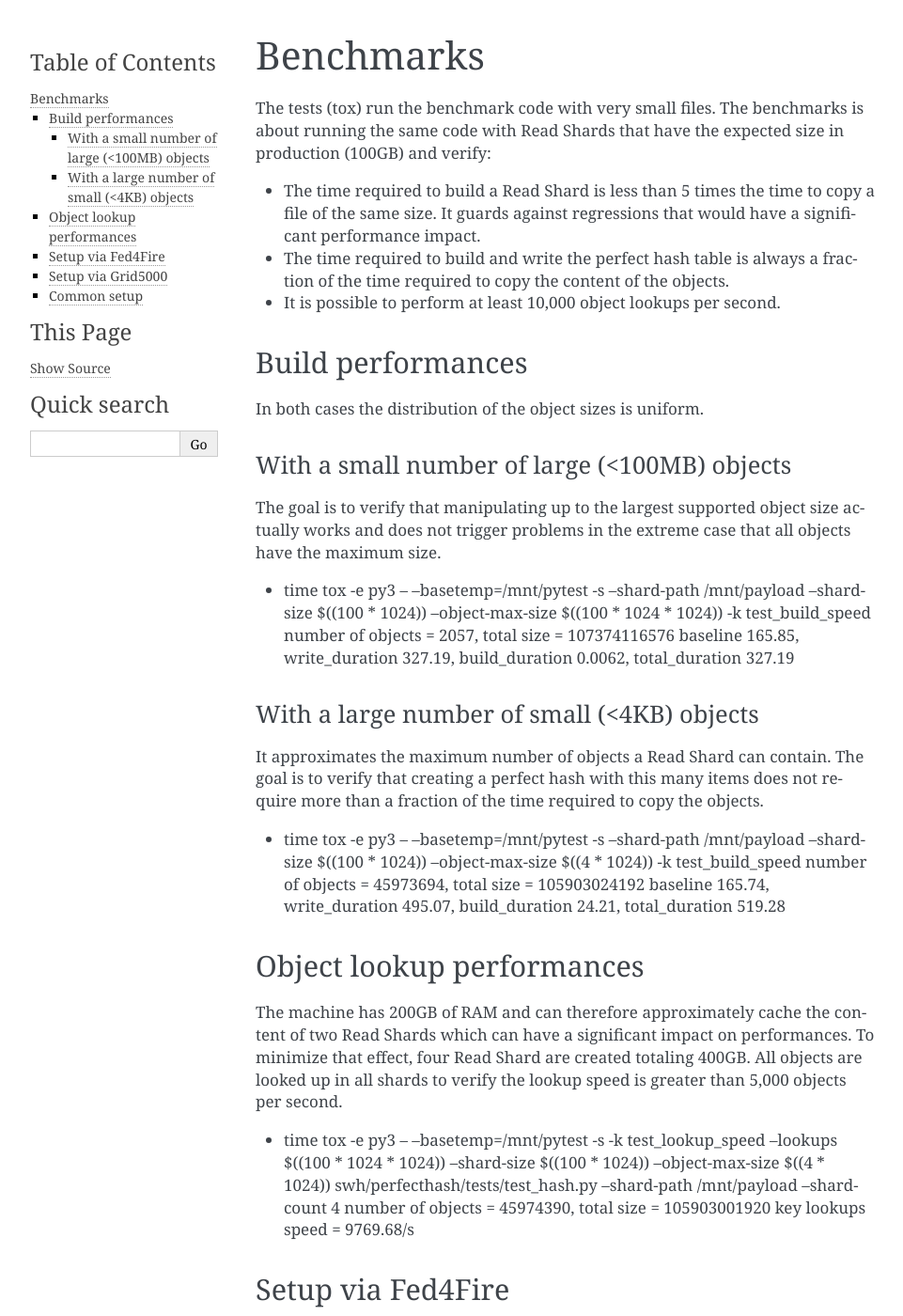
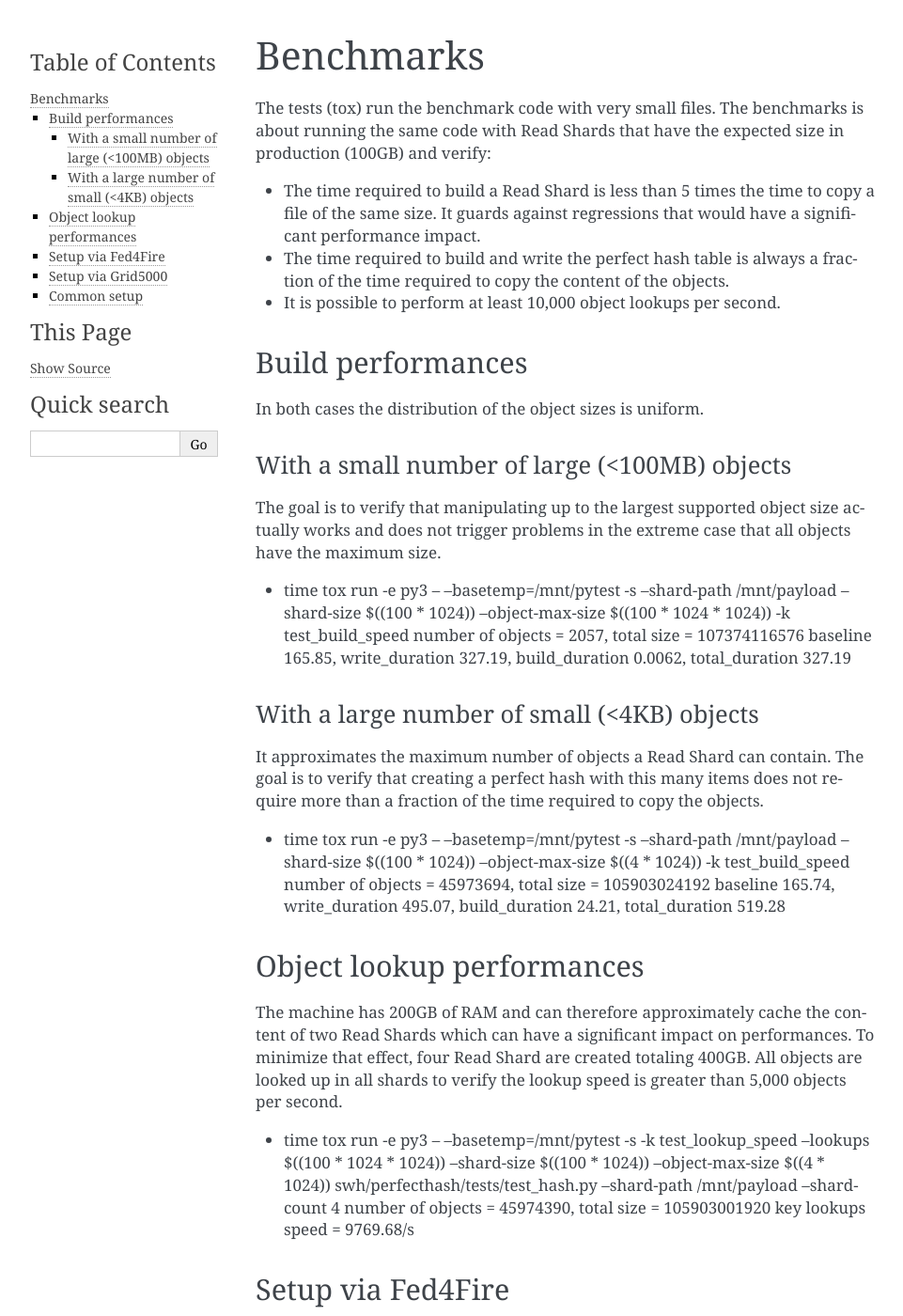
Before and after one commit to SoftwareHeritage/swh-perfecthash, a Sphinx documentation site: the page built from docs/benchmarks.rst, in a window 1280 px wide and 1400 px high. Shown: the whole window at 94% size, without its empty margins (148-1109 px from the left). Built offline with Sphinx 7.4.7, drawn with Linux system fonts in a browser that asks for light colours; some of the changed text lies outside the part shown.

Commit message:
Update documentation to use tox 4 command line syntax
See: https://tox.wiki/en/latest/upgrading.html#updating-usage-with-e

```diff
--- a/docs/benchmarks.rst
+++ b/docs/benchmarks.rst
@@ -27,7 +27,7 @@ The goal is to verify that manipulating up to the largest supported
 object size actually works and does not trigger problems in the
 extreme case that all objects have the maximum size.
 
-* time tox -e py3 -- --basetemp=/mnt/pytest -s --shard-path /mnt/payload --shard-size $((100 * 1024)) --object-max-size $((100 * 1024 * 1024)) -k test_build_speed
+* time tox run -e py3 -- --basetemp=/mnt/pytest -s --shard-path /mnt/payload --shard-size $((100 * 1024)) --object-max-size $((100 * 1024 * 1024)) -k test_build_speed
   number of objects = 2057, total size = 107374116576
   baseline 165.85, write_duration 327.19, build_duration 0.0062, total_duration 327.19
 
@@ -39,7 +39,7 @@ contain. The goal is to verify that creating a perfect hash with this
 many items does not require more than a fraction of the time required
 to copy the objects.
 
-* time tox -e py3 -- --basetemp=/mnt/pytest -s --shard-path /mnt/payload --shard-size $((100 * 1024)) --object-max-size $((4 * 1024)) -k test_build_speed
+* time tox run -e py3 -- --basetemp=/mnt/pytest -s --shard-path /mnt/payload --shard-size $((100 * 1024)) --object-max-size $((4 * 1024)) -k test_build_speed
   number of objects = 45973694, total size = 105903024192
   baseline 165.74, write_duration 495.07, build_duration 24.21, total_duration 519.28
 
@@ -53,7 +53,7 @@ performances. To minimize that effect, four Read Shard are created
 totaling 400GB. All objects are looked up in all shards to verify
 the lookup speed is greater than 5,000 objects per second.
 
-* time tox -e py3 -- --basetemp=/mnt/pytest -s -k test_lookup_speed --lookups $((100 * 1024 * 1024)) --shard-size $((100 * 1024)) --object-max-size $((4 * 1024)) swh/perfecthash/tests/test_hash.py  --shard-path /mnt/payload --shard-count 4
+* time tox run -e py3 -- --basetemp=/mnt/pytest -s -k test_lookup_speed --lookups $((100 * 1024 * 1024)) --shard-size $((100 * 1024)) --object-max-size $((4 * 1024)) swh/perfecthash/tests/test_hash.py  --shard-path /mnt/payload --shard-count 4
   number of objects = 45974390, total size = 105903001920
   key lookups speed = 9769.68/s
 
@@ -90,4 +90,4 @@ Common setup
 * source bench/bin/activate
 * cd swh-perfecthash
 * pip install -r requirements.txt -r requirements-test.txt tox wheel
-* tox -e py3
+* tox run -e py3
```
